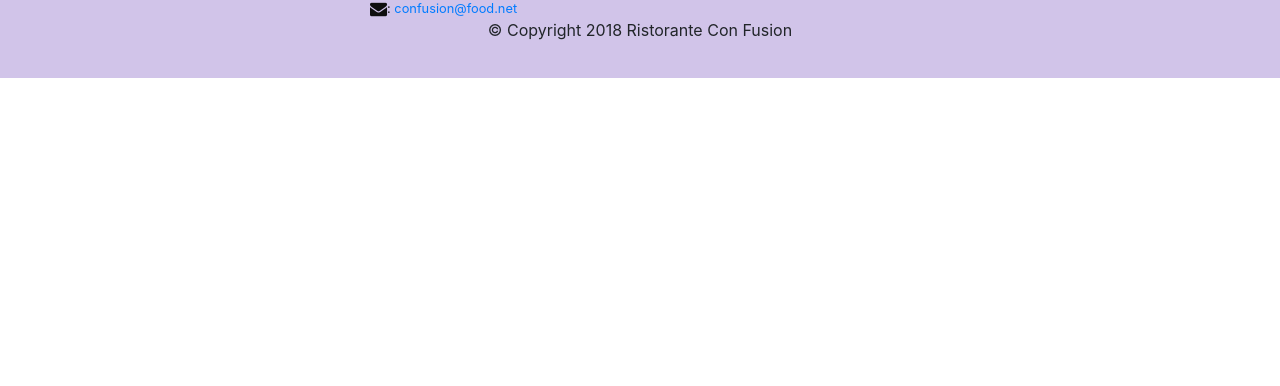
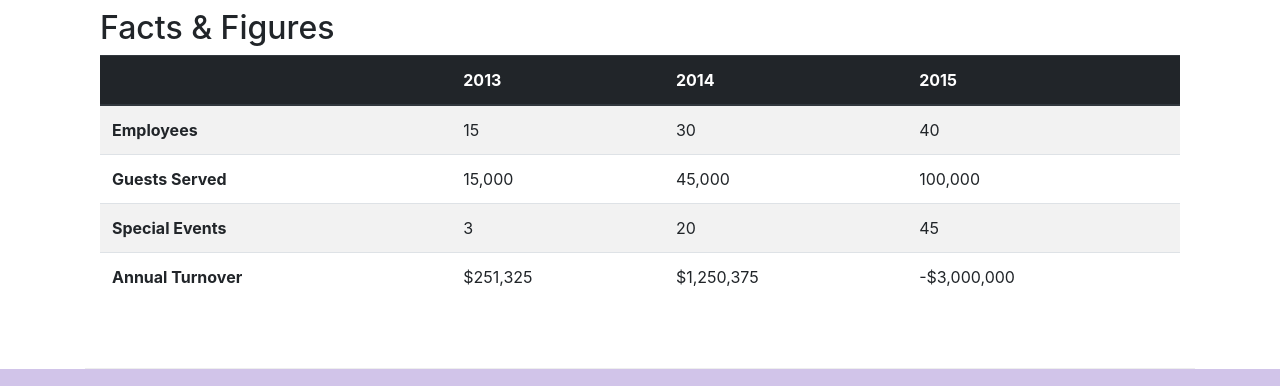
Before and after one commit to bibek-beebayk/Bootstrap4, a website: page aboutus.html in a window 1280 px wide. Shown: the part 1704-2090 px from the top of the page. Before the commit the page ends 1782 px from the top, so only its background shows below. Drawn offline with nearby package versions, Linux system fonts and the light colour scheme.

Commit message:
Tables and Cards

```diff
--- a/aboutus.html
+++ b/aboutus.html
@@ -72,7 +72,33 @@
                 <p>Started in 2010, Ristorante con Fusion quickly established itself as a culinary icon par excellence in Hong Kong. With its unique brand of world fusion cuisine that can be found nowhere else, it enjoys patronage from the A-list clientele in Hong Kong.  Featuring four of the best three-star Michelin chefs in the world, you never know what will arrive on your plate the next time you visit us.</p>
                 <p>The restaurant traces its humble beginnings to <em>The Frying Pan</em>, a successful chain started by our CEO, Mr. Peter Pan, that featured for the first time the world's best cuisines in a pan.</p>
             </div>
-            <div >
+            <div  class="col-sm">
+                <div class="card">
+                    <h3 class="card-header bg-primary text-white">Facts At a Glance</h3>
+                    <div class="card-body">
+                        <dl class="row">
+                            <dt class="col-6">Started</dt>
+                            <dd class="col-6">3 Feb. 2013</dd>
+                            <dt class="col-6">Major Stake Holder</dt>
+                            <dd class="col-6">HK Fine Foods Inc.</dd>
+                            <dt class="col-6">Last Year's Turnover</dt>
+                            <dd class="col-6">$1,250,375</dd>
+                            <dt class="col-6">Employees</dt>
+                            <dd class="col-6">40</dd>
+                        </dl>
+                    </div>
+                </div>
+            </div>
+
+            <div class="col-12">
+                <div class="card card-body bg-light">
+                    <blockquoute class="blockquote">
+                        <p class="mb-0">You better cut the pizza in four pieces because I'm not hungry enough to eat six.</p>
+                        <footer class="blockquote-footer">
+                            Yogi Berra, <cite title="Source Title">The Wit and Wisdom of Yogi Berra, P. Pepe, Diversion Books, 2014</cite>
+                        </footer>
+                    </blockquoute>
+                </div>
             </div>
         </div>
 
@@ -89,6 +115,55 @@
                 <h3>Alberto Somayya <small>Executive Chef</small></h3>
                 <p class="d-none d-sm-block">Award winning three-star Michelin chef with wide International experience having worked closely with whos-who in the culinary world, he specializes in creating mouthwatering Indo-Italian fusion experiences. He says, <em>Put together the cuisines from the two craziest cultures, and you get a winning hit! Amma Mia!</em></p>
             </div>
+       </div>
+       <div class="row row-content">
+        <div class="col-12 col-am-9">
+            <h2>Facts &amp; Figures</h2>
+            <div class="table-responsive">
+                <table class="table table-striped">
+                    <thead class="thead-dark">
+                        <tr>
+                            <th>&nbsp;</th>
+                            <th>2013</th>
+                            <th>2014</th>
+                            <th>2015</th>
+                        </tr>
+                    </thead>
+                    <tbody>
+                        <tr>
+                            <th>Employees</th>
+                            <td>15</td>
+                            <td>30</td>
+                            <td>40</td>
+                        </tr>
+
+                        <tr>
+                            <th>Guests Served</th>
+                            <td>15,000  </td>
+                            <td>45,000</td>
+                            <td>100,000</td>
+                        </tr>
+
+                        <tr>
+                            <th>Special Events</th>
+                            <td>3</td>
+                            <td>20</td>
+                            <td>45</td>
+                        </tr>
+
+                        <tr>
+                            <th>Annual Turnover</th>
+                            <td>$251,325</td>
+                            <td>$1,250,375</td>
+                            <td>-$3,000,000</td>
+                        </tr>
+                    </tbody>
+                </table>
+            </div>
+        </div>
+        <div class="col-12 col-sm-3">
+
+        </div>
        </div>
 
     </div>
```
